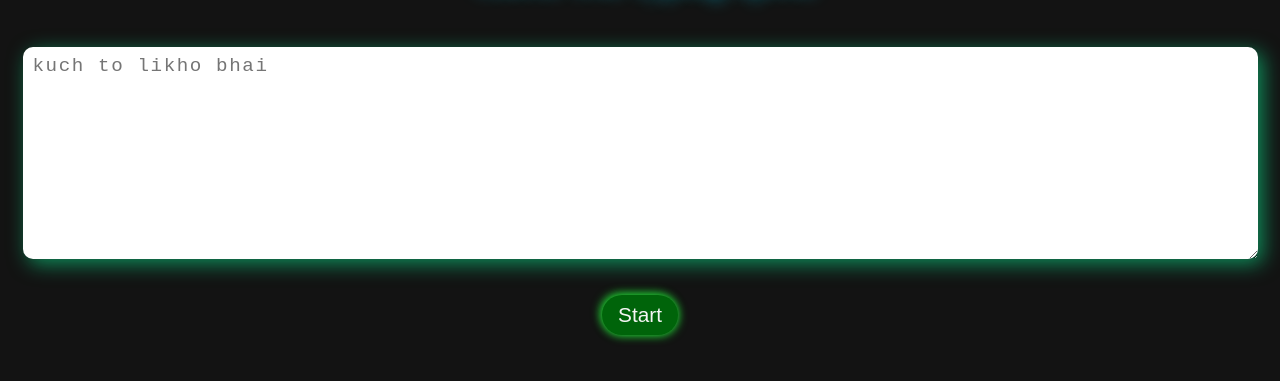
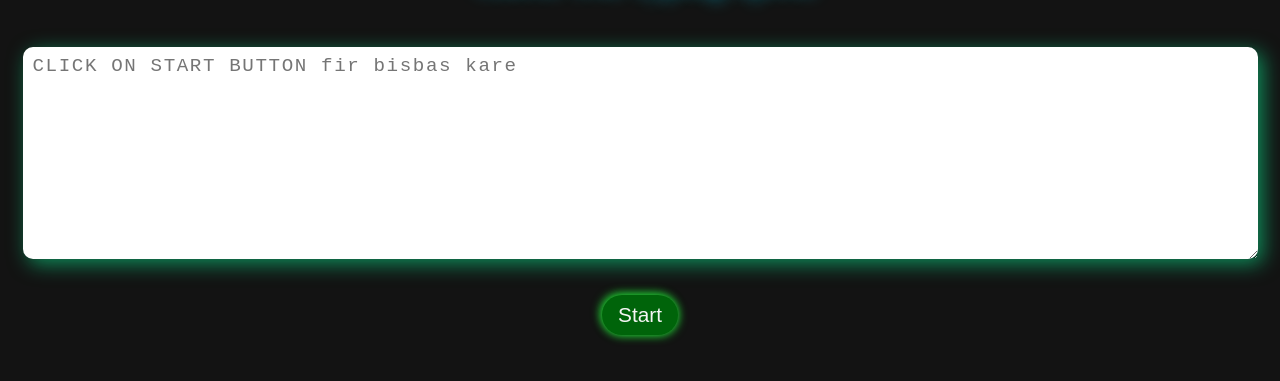
Before and after one commit to webpawan/TYPING-PRO, a plain HTML site: page index.html in a window 1280 px wide. Shown: the part 253-634 px from the top of the page. Drawn offline with Linux system fonts and the light colour scheme; a web font is replaced by a local one.

Commit message:
Update index.html

```diff
--- a/index.html
+++ b/index.html
@@ -22,7 +22,7 @@
           id="mykeywords"
           cols="100"
           rows="10"
-          placeholder="kuch to likho bhai"
+          placeholder="CLICK ON START BUTTON fir bisbas kare"
         ></textarea>
         <br />
         <button id="btn" class="main__btn">Start</button>
```
